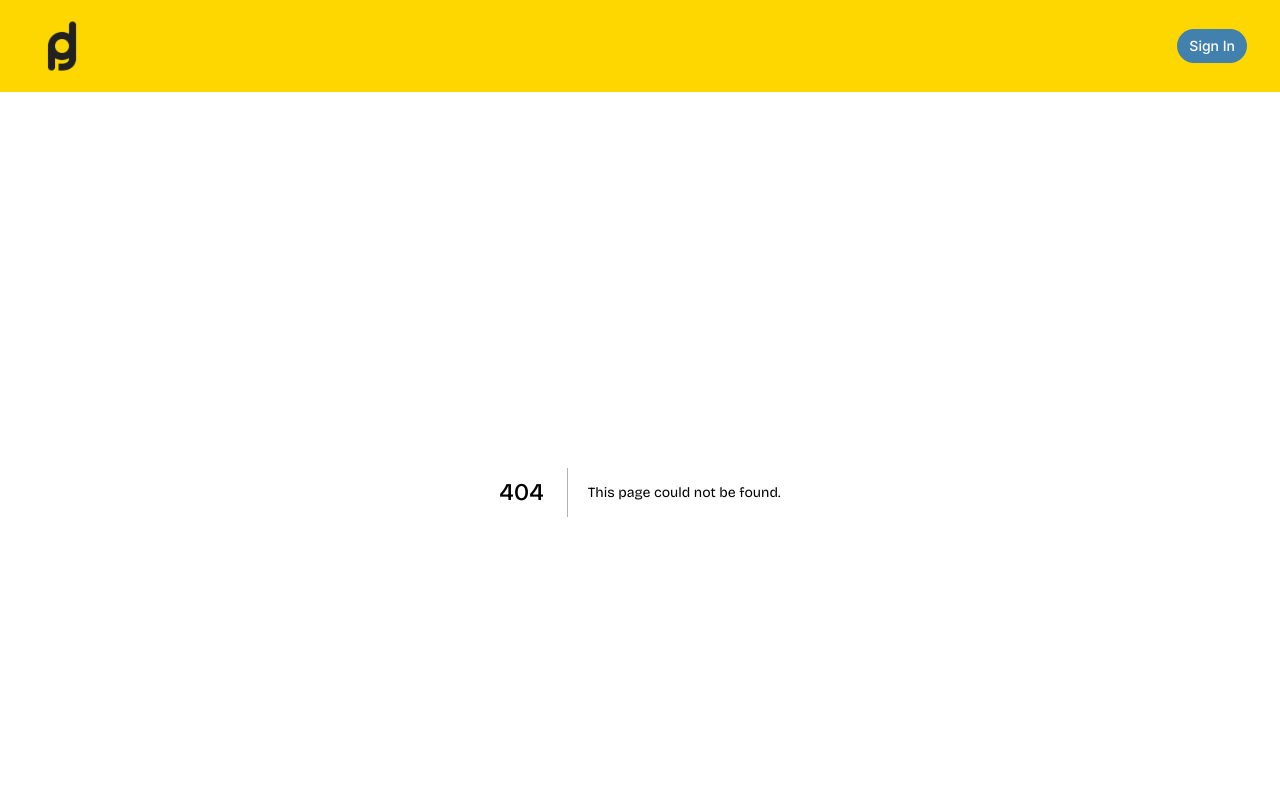
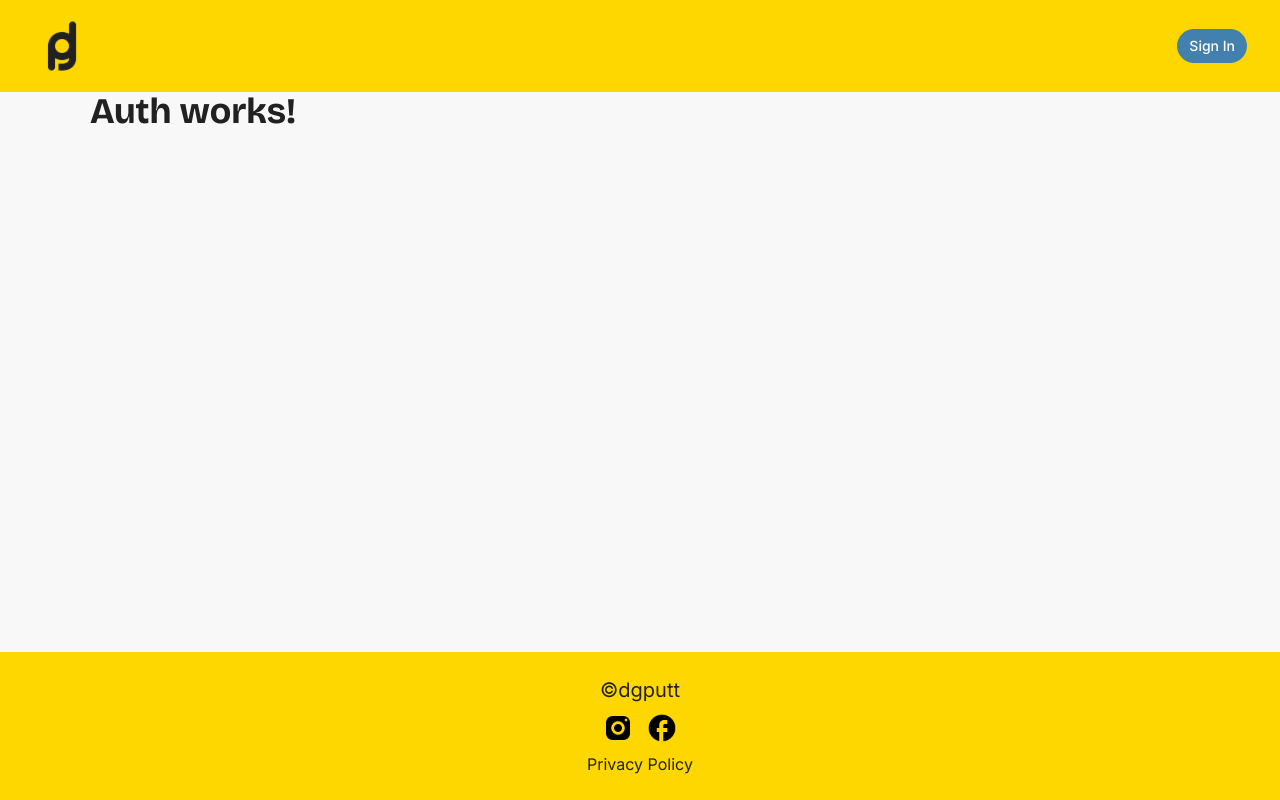
Before and after one commit to johnsulf/dgputt-web, a Next.js app: page /auth in a window 1280 px wide. Before the commit this address had no page. Shown: the top 800 px of the page. Built offline with nearby package versions, Linux system fonts and the light colour scheme.

Commit message:
feat: add Auth and Privacy Policy pages with initial content structure

```diff
--- /dev/null
+++ b/src/app/(pages)/auth/page.tsx
@@ -0,0 +1,7 @@
+export default function Auth() {
+  return (
+    <>
+      <h1>Auth works!</h1>
+    </>
+  );
+}
```
Also changed, not shown: src/app/(pages)/privacy-policy/page.tsx (renamed from src/app/privacy-policy/page.tsx).
